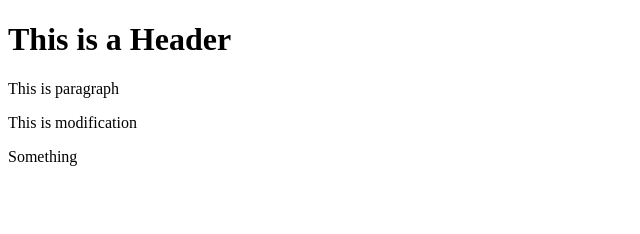
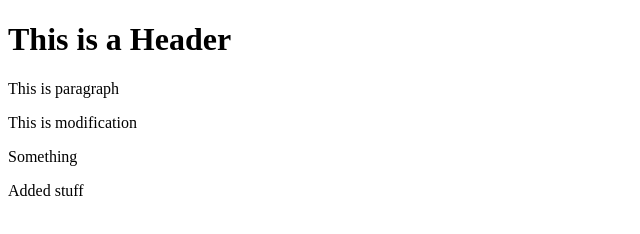
Before and after one commit to Heazdra/git-test, a plain HTML site: page templates/test.html in a window 1280 px wide. Shown: the full height of the page, 0-640 px from the left. Drawn offline with Linux system fonts and the light colour scheme.

Commit message:
Added stuff

```diff
--- a/templates/test.html
+++ b/templates/test.html
@@ -7,5 +7,6 @@
         <p> This is paragraph</p>
         <p> This is modification </p>
         <p> Something </p>
+        <p> Added stuff </p>
     </body>
 </html>
```
